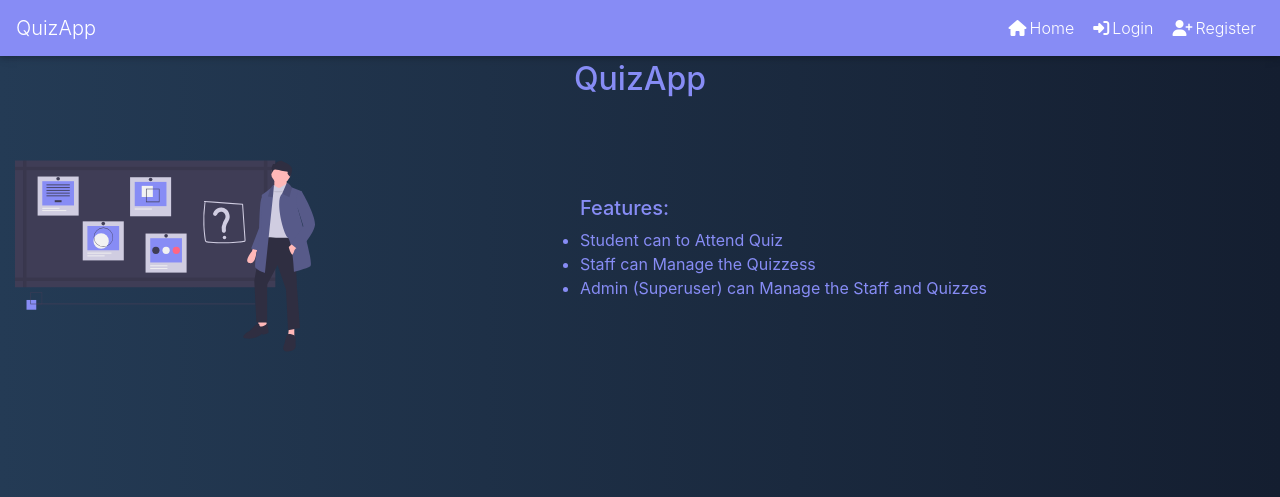
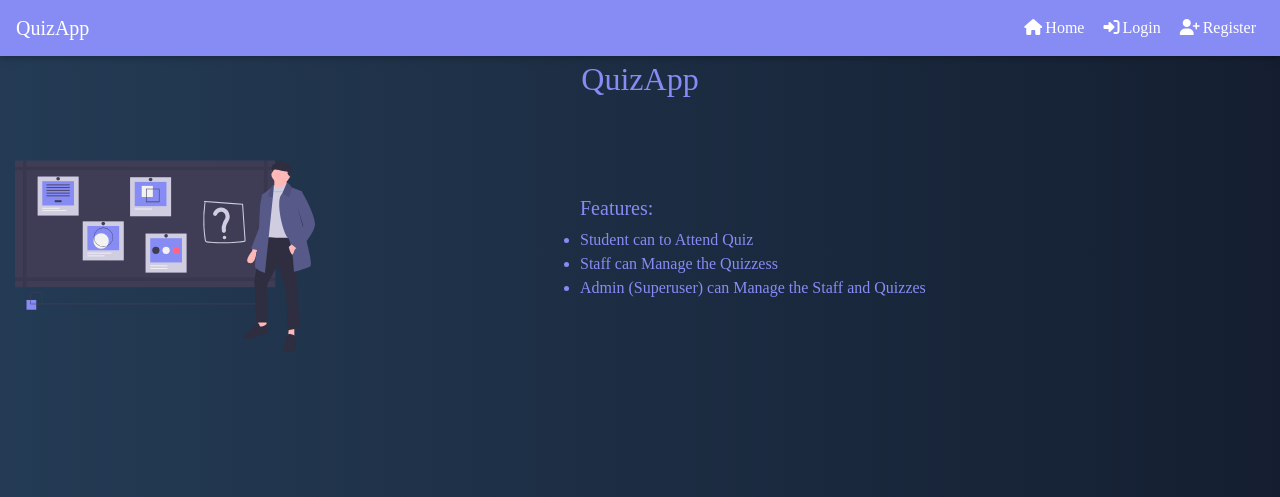
Before and after one commit to Sathiyanarayanan-M/quizApp_django, a Django app: page / in a window 1280 px wide. Shown: the top 497 px of the page. Run offline with Django 3.2, Linux system fonts and the light colour scheme; some libraries are stand-ins or nearby versions.

Commit message:
UI Updated

```diff
--- a/static/css/style.css
+++ b/static/css/style.css
@@ -1,6 +1,7 @@
 * {
   margin: 0;
   padding: 0;
+  font-family: "EuclidBold";
 }
 html,body{
   height: 100%;
```
